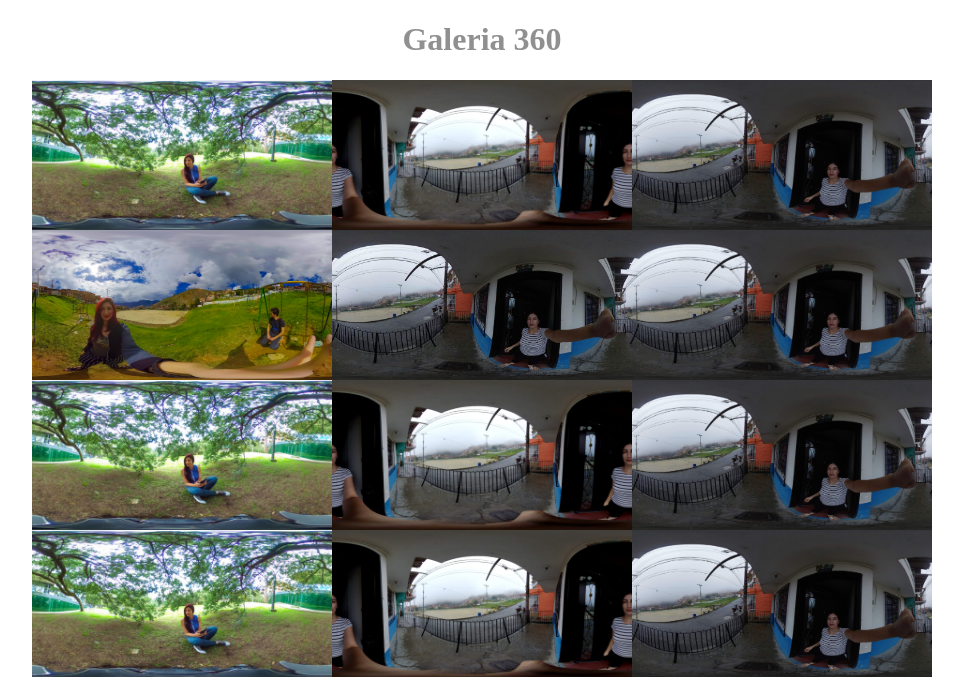
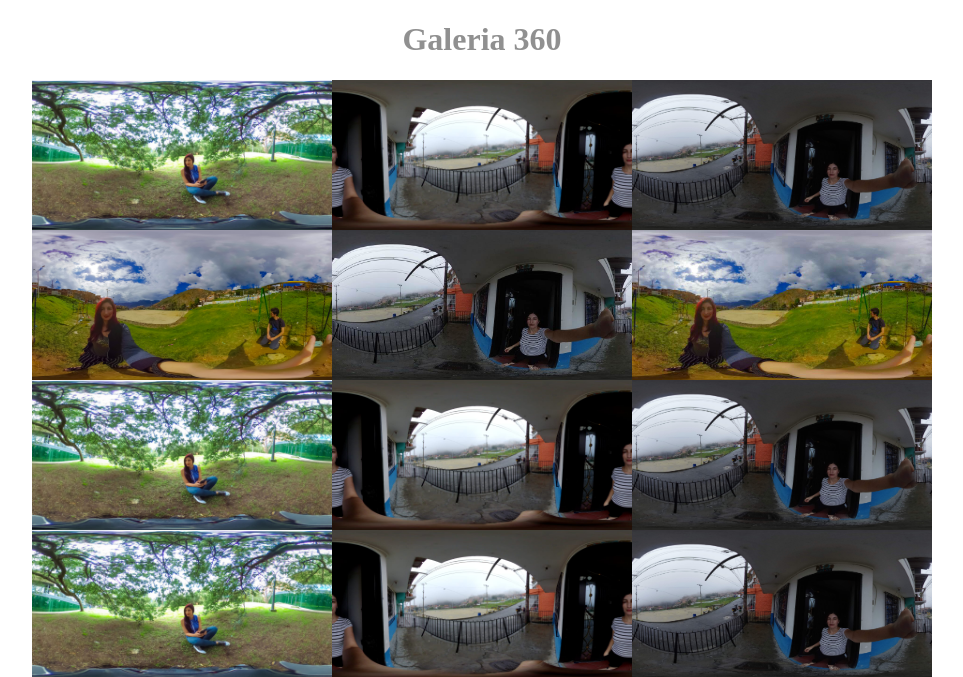
Before and after one commit to Edcas804/360, a plain HTML site: page index.html in a window 1280 px wide. Shown: the top 677 px of the page, without its empty margins (158-1121 px from the left). Drawn offline with Linux system fonts and the light colour scheme.

Commit message:
Update index.html

```diff
--- a/index.html
+++ b/index.html
@@ -15,7 +15,7 @@
         <img src="4.jpg">
         <img src="5.jpg">
         <img src="4a.jpg">
-        <img src="4.jpg">
+        <img src="5a.jpg">
         <img src="2.jpeg">
         <img src="3.jpeg">
         <img src="4.jpg">
```
